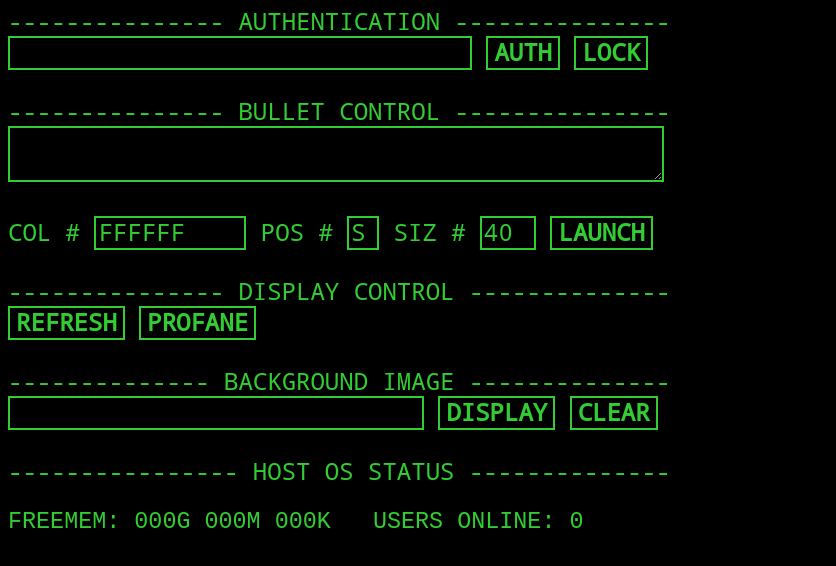
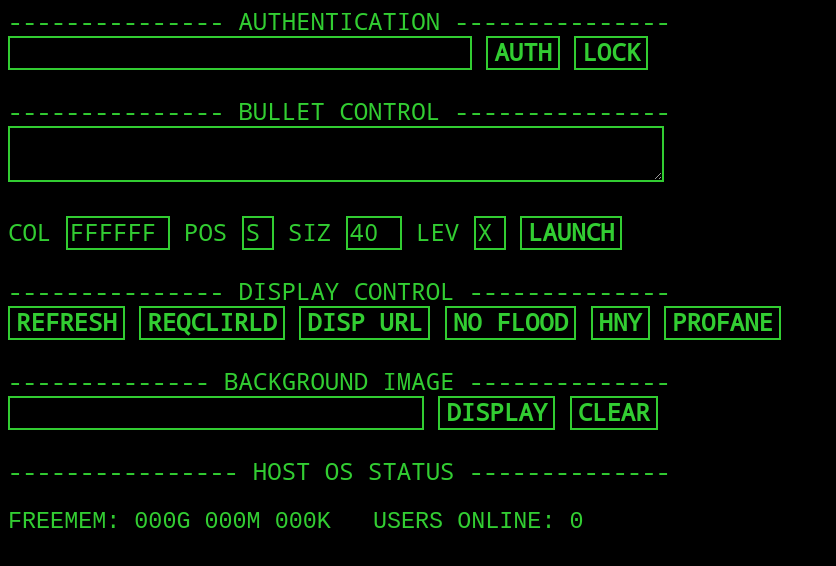
Before and after one commit to fakefred/cuddly-telegram-newyear2019, a website: page public/admin.html in a window 1280 px wide. Both pictures are taken after a click on the button "LAUNCH". Shown: the whole page, without its empty margins (0-836 px from the left). Drawn offline with Linux system fonts and the light colour scheme; no server answers.

Commit message:
admin console optimaizations

```diff
--- a/public/admin.html
+++ b/public/admin.html
@@ -15,14 +15,19 @@
     --------------- BULLET CONTROL ---------------<br/>
     <textarea id="content" name="content"  autocomplete="off" maxlength="65536"></textarea>
     <br/><br/>
-    COL  # <input id="color" name="color" autocomplete="off" maxlength="6" value="FFFFFF"/>
-    POS  # <input id="position" name="position" autocomplete="off" maxlength="1" value="S"/>
-    SIZ  # <input id="size" name="size" autocomplete="off" maxlength="2" value="40"/>
+    COL <input id="color" name="color" autocomplete="off" maxlength="6" value="FFFFFF"/>
+    POS <input id="position" name="position" autocomplete="off" maxlength="1" value="S"/>
+    SIZ <input id="size" name="size" autocomplete="off" maxlength="2" value="40"/>
+    LEV <input id="level" name="level" autocomplete="off" maxlength="1" value="X"/>
     <button id="submit" onclick="send()" type="submit"><b>LAUNCH</b></button>
     <br/><br/>
     --------------- DISPLAY CONTROL --------------<br/>
     <!--TODO: toggle text shadow; diplay image; system stats; user count-->
     <button id="refresh" onclick="refresh()">REFRESH</button>
+    <button onclick="fillBulletText('reqClientReload')">REQCLIRLD</button>
+    <button onclick="fillBulletText('dispURL')">DISP URL</button>
+    <button onclick="fillBulletText('noFlooding')">NO FLOOD</button>
+    <button onclick="fillBulletText('happyNewYear')">HNY</button>
     <button id="profane" onclick="profane()">PROFANE</button>
     <br/><br/>
     -------------- BACKGROUND IMAGE --------------<br/>
--- a/public/css/admin.css
+++ b/public/css/admin.css
@@ -37,7 +37,7 @@ input, textarea {
 }
 
 #color {
-    width: 6em;
+    width: 4em;
 }
 
 #position {
@@ -48,13 +48,13 @@ input, textarea {
     width: 2em;
 }
 
+#level {
+    width: 1em;
+}
+
 #notice {
     width: 27em;
     height: 3em;
-}
-
-#level {
-    width: 18em;
 }
 
 #shadow {
--- a/public/js/admin.js
+++ b/public/js/admin.js
@@ -6,7 +6,7 @@ const authenticate = validPeriod => {  // validPeriod in seconds
     saltedPassword = sha256(password);
     password = undefined; // maybe generate a random string to confuse intruders?
     setTimeout(lock, validPeriod * 1000 || 300000);
-    console.warn('PASSWORD HASH RECORDED');
+    console.warn('PASSWORD HASH RECORDED:' + saltedPassword);
 };
 
 const positionHash = {
@@ -15,13 +15,37 @@ const positionHash = {
     S: 'slide'
 };
 
+const levelHash = {
+    W: 'warn',
+    I: 'info',
+    X: 'none'
+};
+
+const predefinedText = {
+    reqClientReload: '请大家现在刷新网页',
+    dispURL: '我们在 https://domain.tld/',  // autometalogolex.me, as for present
+    noFlooding: '请不要刷屏，谢谢',
+    happyNewYear: '2019@HSEFZ 新年快乐！'
+};
+
+const contentArea = document.querySelector('#content'),
+      colorBar    = document.querySelector('#color'),
+      positionBar = document.querySelector('#position'),
+      sizeBar     = document.querySelector('#size'),
+      levelBar    = document.querySelector('#level');
+
+const fillBulletText = textIndex => {
+    contentArea.innerText = predefinedText[textIndex];
+};
+
 const send = () => {
     socket.emit('cmd', {
         command: 'bullet',
-        content: document.getElementById('content').value,
-        color: document.getElementById('color').value,
-        position: positionHash[document.getElementById('position').value],
-        size: document.getElementById('size').value,
+        content: contentArea.value,
+        color: colorBar.value,
+        position: positionHash[positionBar.value],
+        size: sizeBar.value,
+        level: levelHash[levelBar.value],
         from: 'admin',
         passwd: saltedPassword
     });
```
Also changed, not shown: index.js (+7 -0 lines), public/js/display.js (+11 -1 lines).
